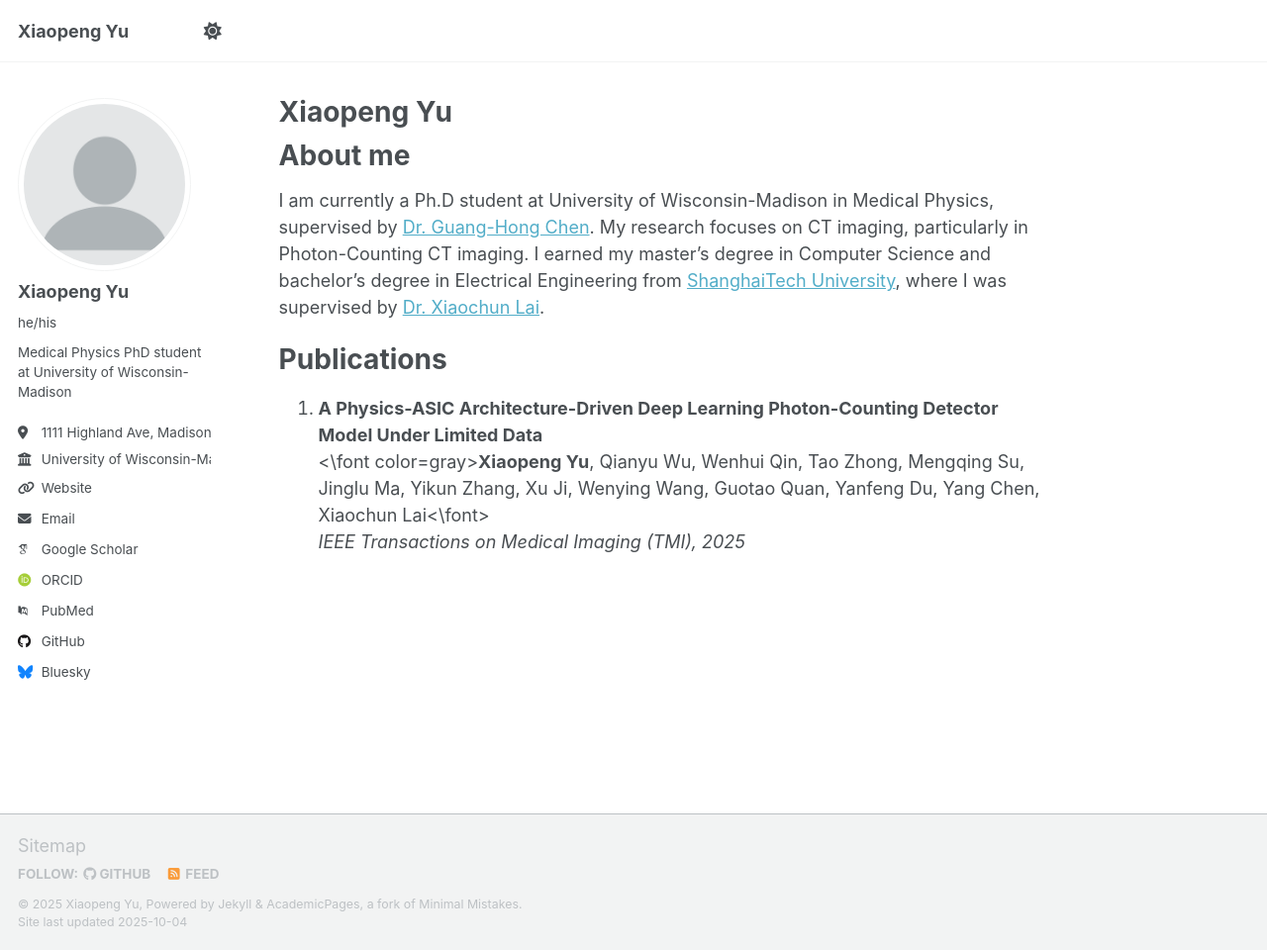
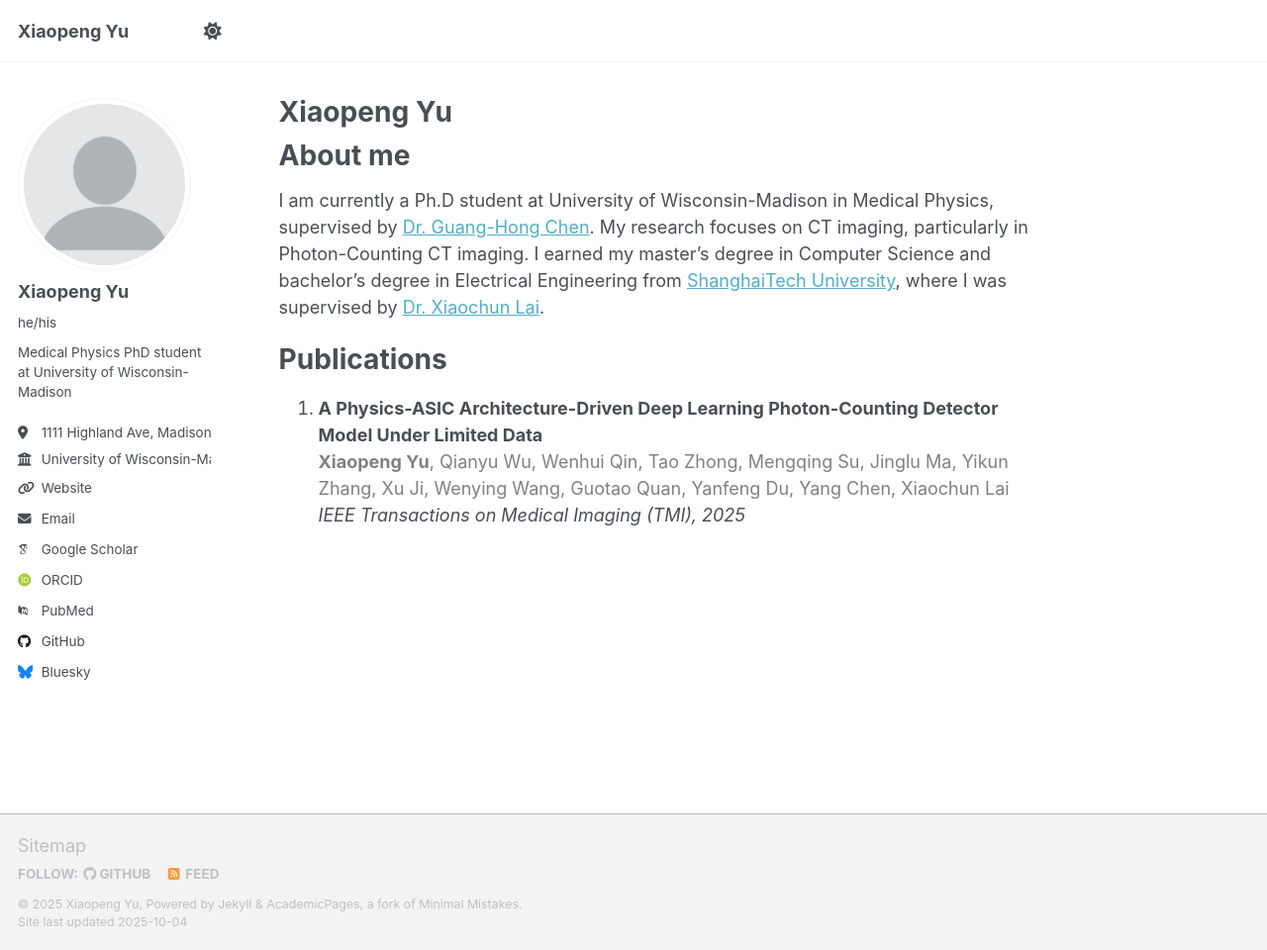
Before and after one commit to xp1999/xp1999.github.io, a Jekyll site: the page built from _pages/about.md, in a window 1280 px wide and 960 px high. Shown: the whole window at 99% size. Built offline with Jekyll 4.4.1, drawn with Linux system fonts in a browser that asks for light colours; some web fonts are replaced; a script that is not in the unit is left out.

Commit message:
Update about.md

```diff
--- a/_pages/about.md
+++ b/_pages/about.md
@@ -15,5 +15,5 @@ I am currently a Ph.D student at University of Wisconsin-Madison in Medical Phys
 Publications
 ======
 1. **A Physics-ASIC Architecture-Driven Deep Learning Photon-Counting Detector Model Under Limited Data**
-<\font color=gray>**Xiaopeng Yu**, Qianyu Wu, Wenhui Qin, Tao Zhong, Mengqing Su, Jinglu Ma, Yikun Zhang, Xu Ji, Wenying Wang, Guotao Quan, Yanfeng Du, Yang Chen, Xiaochun Lai<\font>
+<span style="color:gray;">**Xiaopeng Yu**, Qianyu Wu, Wenhui Qin, Tao Zhong, Mengqing Su, Jinglu Ma, Yikun Zhang, Xu Ji, Wenying Wang, Guotao Quan, Yanfeng Du, Yang Chen, Xiaochun Lai</span>
 *IEEE Transactions on Medical Imaging (TMI), 2025*
```
